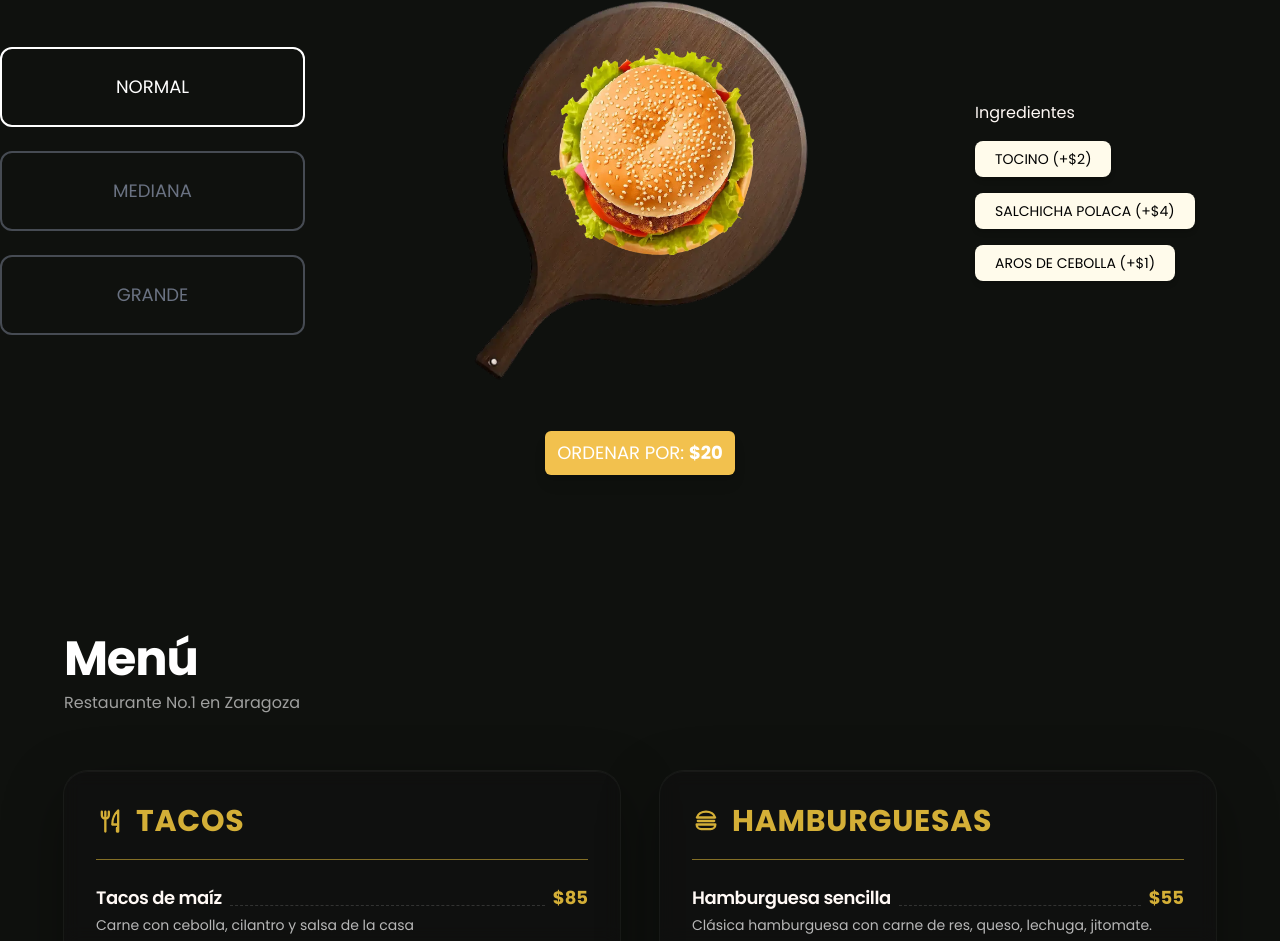
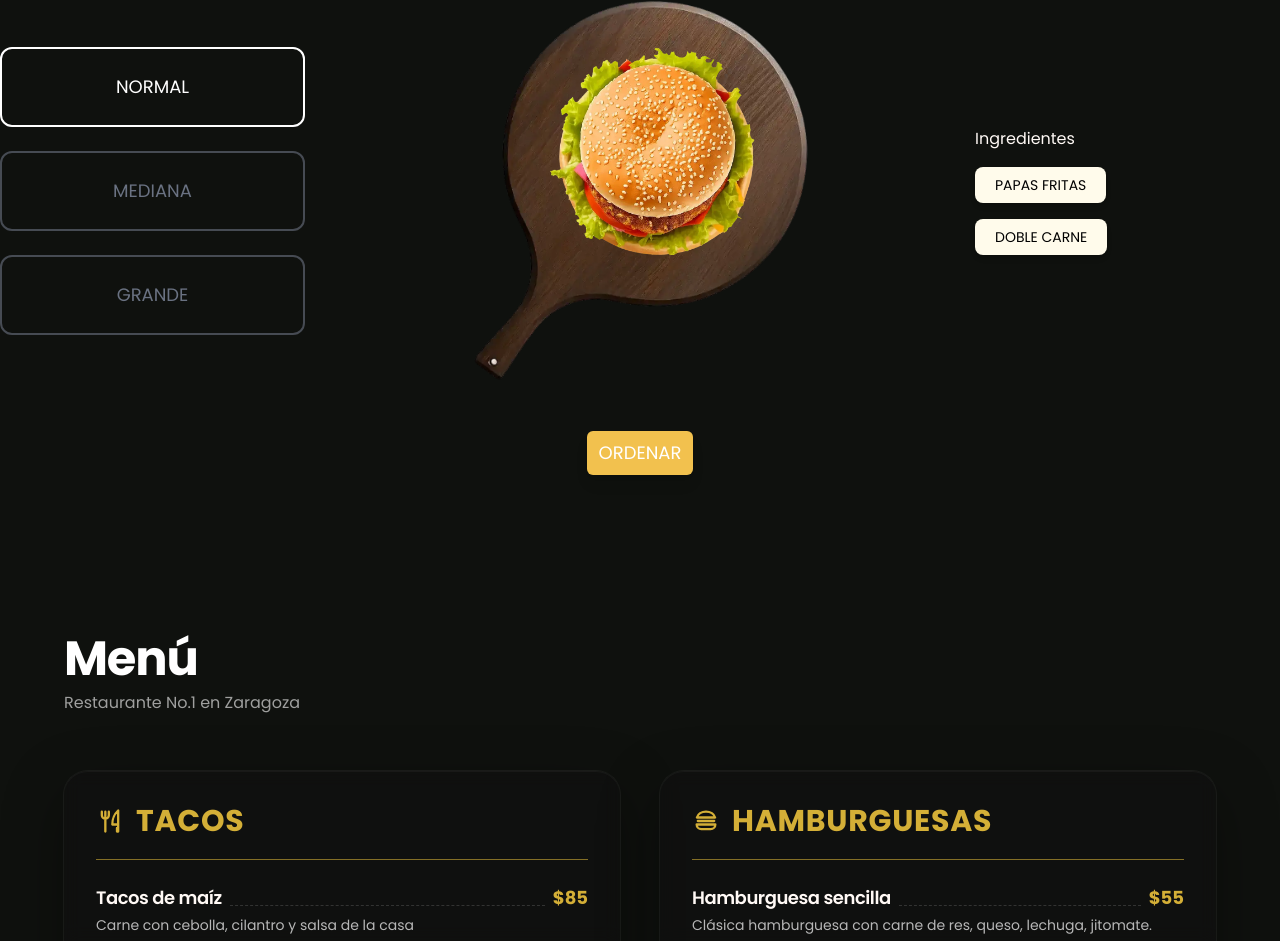
Before and after one commit to urielx2/Restaurant-web, a React (Vite) app: page / in a window 1280 px wide. Shown: the part 1761-2702 px from the top of the page. Built offline with nearby package versions, Linux system fonts and the light colour scheme.

Commit message:
feat: customize

```diff
--- a/src/components/Customize/Customize.jsx
+++ b/src/components/Customize/Customize.jsx
@@ -2,23 +2,11 @@ import { useState } from "react";
 import { Container } from "../layout";
 import { motion, AnimatePresence } from "framer-motion";
 import { properties } from "../../utils";
+import { Link } from "react-router-dom";
 
 export const Customize = () => {
   const [selected, setSelected] = useState(properties[0]);
   const [selectedIngredients, setSelectedIngredients] = useState([]);
-
-  const toggleIngredient = (id) => {
-    setSelectedIngredients((prev) =>
-      prev.includes(id) ? prev.filter((ing) => ing !== id) : [...prev, id]
-    );
-  };
-
-  const totalPrice =
-    selected.price +
-    selectedIngredients.reduce((acc, id) => {
-      const ing = selected.ingredients?.find((i) => i.id === id);
-      return acc + (ing ? ing.price : 0);
-    }, 0);
 
   return (
     <Container id="customize">
@@ -92,30 +80,22 @@ export const Customize = () => {
                     : "bg-amber-50 text-black"
                 }`}
               >
-                {ing.text} (+${ing.price})
+                {ing.text}
               </motion.button>
             ))}
           </AnimatePresence>
         </div>
       </div>
 
-      <div
-        className="mt-10 mx-auto cursor-pointer font-semibold text-lg rounded-md
+      <div className="mt-10 flex justify-center">
+        <Link
+          to="/orders"
+          className="rounded-md
              transition-colors duration-300 py-2 px-3 uppercase
-             bg-primary text-white hover:bg-amber-400 shadow-lg shadow-[#D4AF37]/40w-full md:w-fit text-center"
-      >
-        <p className="font-light">
-          Ordenar por:{" "}
-          <motion.span
-            key={totalPrice}
-            initial={{ opacity: 0 }}
-            animate={{ opacity: 1 }}
-            transition={{ duration: 0.4, ease: "easeOut" }}
-            className="font-bold"
-          >
-            ${totalPrice}
-          </motion.span>
-        </p>
+             bg-primary text-white hover:bg-amber-400 shadow-lg shadow-[#D4AF37]/40w-full text-center w-full md:w-fit"
+        >
+          <span className="font-light text-lg ">Ordenar</span>
+        </Link>
       </div>
     </Container>
   );
--- a/src/utils/properties.js
+++ b/src/utils/properties.js
@@ -5,9 +5,8 @@ export const properties = [
     scale: 1,
     price: 20,
     ingredients: [
-      { id: 1, text: "Tocino", price: 2 },
-      { id: 2, text: "Salchicha polaca", price: 4 },
-      { id: 3, text: "Aros de cebolla", price: 1 },
+      { id: 6, text: "Papas fritas" },
+      { id: 7, text: "Doble carne" },
     ],
   },
   {
@@ -16,8 +15,8 @@ export const properties = [
     scale: 1.2,
     price: 30,
     ingredients: [
-      { id: 4, text: "Queso extra", price: 3 },
-      { id: 5, text: "Guacamole", price: 5 },
+      { id: 6, text: "Papas fritas" },
+      { id: 7, text: "Doble carne" },
     ],
   },
   {
@@ -26,8 +25,8 @@ export const properties = [
     scale: 1.4,
     price: 40,
     ingredients: [
-      { id: 6, text: "Papas fritas", price: 4 },
-      { id: 7, text: "Doble carne", price: 7 },
+      { id: 6, text: "Papas fritas" },
+      { id: 7, text: "Doble carne" },
     ],
   },
 ];
```
